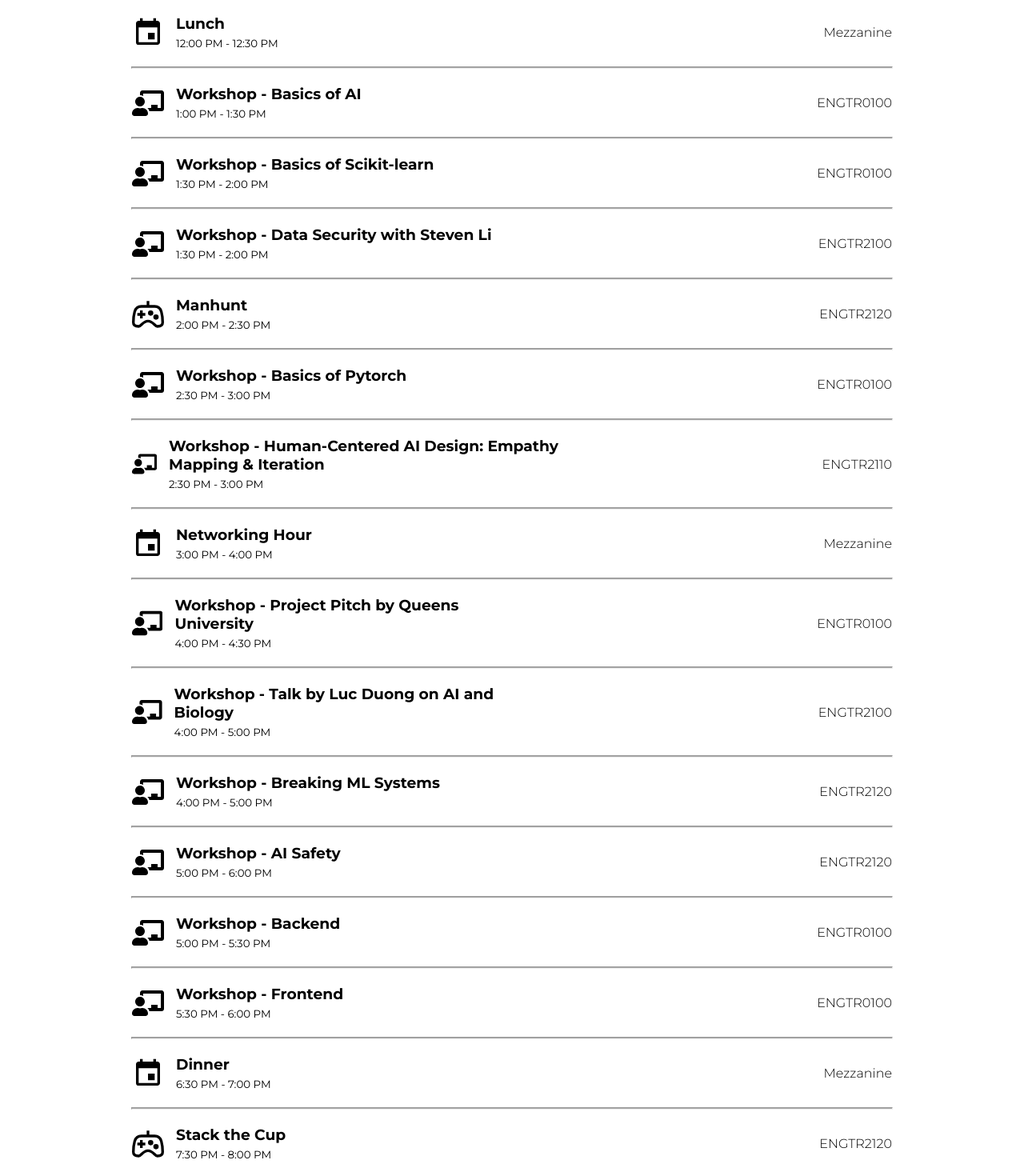
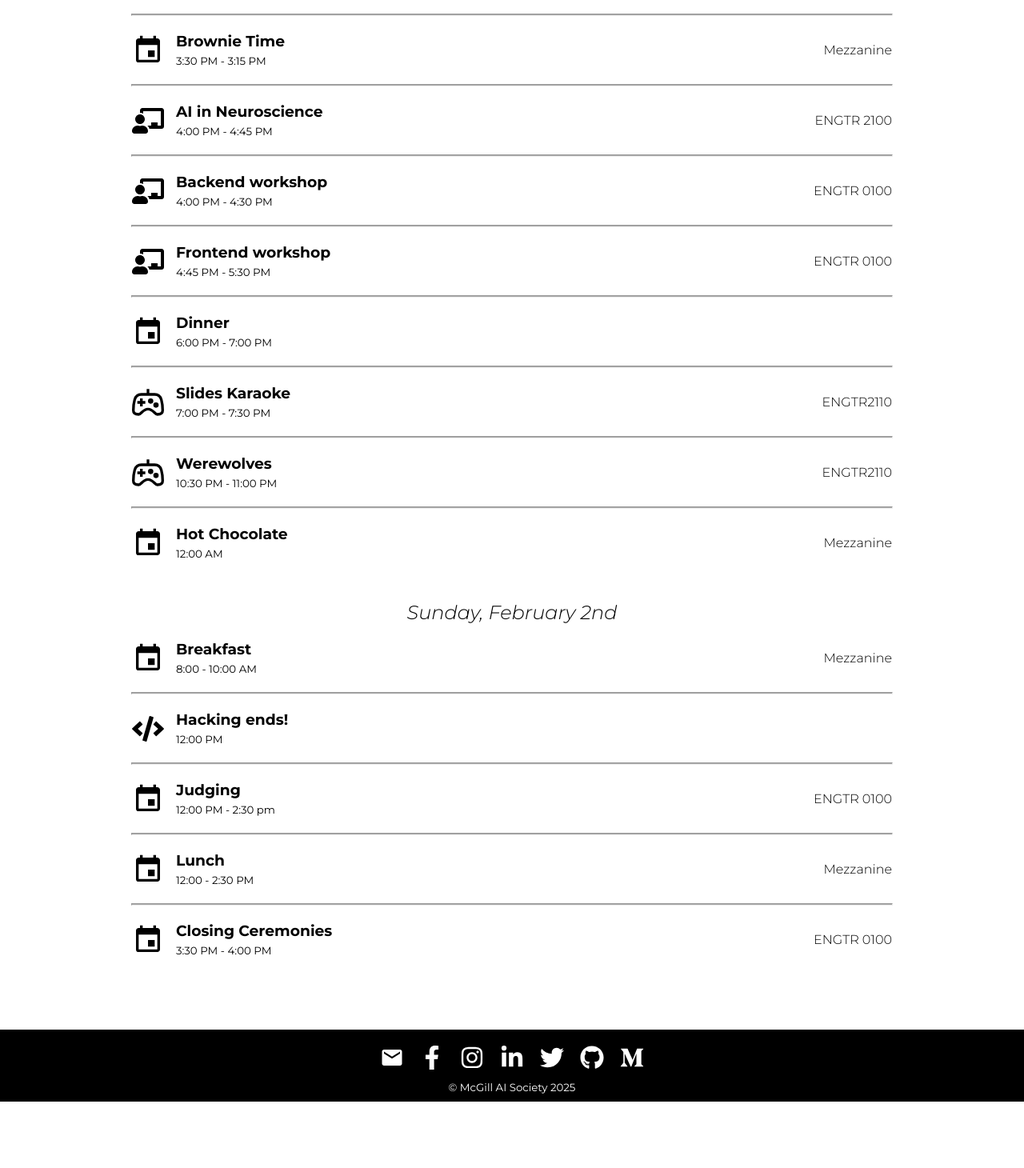
Before and after one commit to McGillAISociety/MAIShacks, a Next.js app: page /live in a window 1280 px wide. Shown: the part 810-2270 px from the top of the page at 80% size. After the commit the page ends 2187 px from the top, so only its background shows below. Built offline with nearby package versions, Linux system fonts and the light colour scheme.

Commit message:
added 2025 schedule

```diff
--- a/components/home/Landing.js
+++ b/components/home/Landing.js
@@ -21,13 +21,13 @@ export default function Landing() {
         Apply now!
       </Button>
       {/* Replace the button with this after the applications close and the new schedule is ready */}
-      {/*<Link passHref href="/live">
+      *<Link passHref href="/live">
         <div>
           <Button expand onClick={() => {}}>
             Go to live site
           </Button>
         </div>
-      </Link>*/}
+      </Link>
       {/*<Button
         onClick={() => {}}
       >
--- a/components/live/Resources.js
+++ b/components/live/Resources.js
@@ -11,11 +11,11 @@ const resources = [
     text: "Discord",
     link: "https://discord.gg/96fjuebv",
   },*/
-  {
+  /*{
     icon: <Devpost {...iconProps} />,
     text: "Devpost",
     link: "https://maishacks2023.devpost.com/",
-  },
+  },*/
 ];
 
 export default function Resources() {
--- a/components/live/Schedule.js
+++ b/components/live/Schedule.js
@@ -9,135 +9,87 @@ import styles from "../../styles/Schedule.module.scss";
 const beginner_saturday = [
   {
     type: "general",
-    time: "9:30 AM - 10:30 AM",
-    title: "Doors Open / Registration",
-    description: "Mezzanine",
+    time: "11:00 AM - 11:30 AM",
+    title: "Opening ceremony",
+    description: "ENGTR 0100",
   },
   {
     type: "general",
-    time: "10:30 AM - 11:30 AM",
-    title: "Opening ceremony",
-    description: "ENGTR0100",
-  },
-  {
-    type: "general",
-    time: "11:30 AM - 12:00 PM",
-    title: "Team matching + Devpost Registration",
-    description: "",
-  },
-  {
-    type: "hacking",
-    time: "12:00 PM",
-    title: "Hacking starts!",
-    description: "",
-  },
-  {
-    type: "general",
-    time: "12:00 PM - 12:30 PM",
+    time: "12:00 PM - 1:00 PM",
     title: "Lunch",
     description: "Mezzanine",
   },
   {
     type: "workshop",
-    time: "1:00 PM - 1:30 PM",
-    title: "Workshop - Basics of AI",
-    description: "ENGTR0100",
+    time: "1:00 PM - 1:45 PM",
+    title: "Intro to AI workshop",
+    description: "ENGTR 0100",
   },
   {
     type: "workshop",
-    time: "1:30 PM - 2:00 PM",
-    title: "Workshop - Basics of Scikit-learn",
-    description: "ENGTR0100",
+    time: "1:45 PM - 2:15 PM",
+    title: "Intro to scikit learn",
+    description: "ENGTR 0100",
   },
   {
     type: "workshop",
-    time: "1:30 PM - 2:00 PM",
-    title: "Workshop - Data Security with Steven Li",
-    description: "ENGTR2100",
+    time: "2:30 PM - 3:15 PM",
+    title: "Safety workshop",
+    description: "ENGTR 2100",
+  },
+  {
+    type: "general",
+    time: "3:30 PM - 3:15 PM",
+    title: "Brownie Time",
+    description: "Mezzanine",
+  },
+  {
+    type: "workshop",
+    time: "4:00 PM - 4:45 PM",
+    title: "AI in Neuroscience",
+    description: "ENGTR 2100",
+  },
+  {
+    type: "workshop",
+    time: "4:00 PM - 4:30 PM",
+    title: "Backend workshop",
+    description: "ENGTR 0100",
+  },
+  {
+    type: "workshop",
+    time: "4:45 PM - 5:30 PM",
+    title: "Frontend workshop",
+    description: "ENGTR 0100",
+  },
+  {
+    type: "general",
+    time: "6:00 PM - 7:00 PM",
+    title: "Dinner",
+    description: "",
   },
   {
     type: "activity",
-    time: "2:00 PM - 2:30 PM",
-    title: "Manhunt",
-    description: "ENGTR2120",
+    time: "7:00 PM - 7:30 PM",
+    title: "Slides Karaoke",
+    description: "ENGTR2110",
   },
   {
-    type: "workshop",
-    time: "2:30 PM - 3:00 PM",
-    title: "Workshop - Basics of Pytorch",
-    description: "ENGTR0100",
-  },
-  {
-    type: "workshop",
-    time: "2:30 PM - 3:00 PM",
-    title: "Workshop - Human-Centered AI Design: Empathy Mapping & Iteration",
+    type: "activity",
+    time: "10:30 PM - 11:00 PM",
+    title: "Werewolves",
     description: "ENGTR2110",
   },
   {
     type: "general",
-    time: "3:00 PM - 4:00 PM",
-    title: "Networking Hour",
+    time: "12:00 AM",
+    title: "Hot Chocolate",
     description: "Mezzanine",
-  },
-  {
-    type: "workshop",
-    time: "4:00 PM - 4:30 PM",
-    title: "Workshop - Project Pitch by Queens University",
-    description: "ENGTR0100",
-  },
-  {
-    type: "workshop",
-    time: "4:00 PM - 5:00 PM",
-    title: "Workshop - Talk by Luc Duong on AI and Biology",
-    description: "ENGTR2100",
-  },
-  {
-    type: "workshop",
-    time: "4:00 PM - 5:00 PM",
-    title: "Workshop - Breaking ML Systems",
-    description: "ENGTR2120",
-  },
-  {
-    type: "workshop",
-    time: "5:00 PM - 6:00 PM",
-    title: "Workshop - AI Safety",
-    description: "ENGTR2120",
-  },
-  {
-    type: "workshop",
-    time: "5:00 PM - 5:30 PM",
-    title: "Workshop - Backend",
-    description: "ENGTR0100",
-  },
-  {
-    type: "workshop",
-    time: "5:30 PM - 6:00 PM",
-    title: "Workshop - Frontend",
-    description: "ENGTR0100",
-  },
-  {
-    type: "general",
-    time: "6:30 PM - 7:00 PM",
-    title: "Dinner",
-    description: "Mezzanine",
-  },
-  {
-    type: "activity",
-    time: "7:30 PM - 8:00 PM",
-    title: "Stack the Cup",
-    description: "ENGTR2120",
-  },
-  {
-    type: "activity",
-    time: "8:00 PM - 8:30 PM",
-    title: "Origami",
-    description: "ENGTR2120",
-  },
+  }
 ];
 const beginner_sunday = [
   {
     type: "general",
-    time: "8:30 - 10:30 AM",
+    time: "8:00 - 10:00 AM",
     title: "Breakfast",
     description: "Mezzanine",
   },
@@ -149,21 +101,21 @@ const beginner_sunday = [
   },
   {
     type: "general",
-    time: "12:00 PM",
+    time: "12:00 PM - 2:30 pm",
+    title: "Judging",
+    description: "ENGTR 0100",
+  },
+  {
+    type: "general",
+    time: "12:00 - 2:30 PM",
     title: "Lunch",
     description: "Mezzanine",
   },
   {
     type: "general",
-    time: "12:00 - 2:00 PM",
-    title: "Judging",
-    description: "Mezzanine",
-  },
-  {
-    type: "general",
-    time: "2:30 PM - 3:30 PM",
+    time: "3:30 PM - 4:00 PM",
     title: "Closing Ceremonies",
-    description: "ENGTR0100",
+    description: "ENGTR 0100",
   },
 ];
 
@@ -212,9 +164,9 @@ const renderDay = (events) => {
 export default function Schedule() {
   return (
     <div>
-      <h3 className={styles["day-title"]}>Saturday, September 30th</h3>
+      <h3 className={styles["day-title"]}>Saturday, February 1st</h3>
       {renderDay(beginner_saturday)}
-      <h3 className={styles["day-title"]}>Sunday, October 1st</h3>
+      <h3 className={styles["day-title"]}>Sunday, February 2nd</h3>
       {renderDay(beginner_sunday)}
     </div>
     /*<Tabs className="Tabs">
--- a/components/shared/Footer.js
+++ b/components/shared/Footer.js
@@ -54,7 +54,7 @@ export default function Footer() {
         ))}
       </div>
       <div className="flex">
-        <small>© McGill AI Society 2023</small>
+        <small>© McGill AI Society 2025</small>
       </div>
     </footer>
   );
--- a/pages/live.js
+++ b/pages/live.js
@@ -8,7 +8,7 @@ export default function Live() {
   return (
     <>
       <MetaTags
-        title="LIVE | MAIS Hacks 2023"
+        title="LIVE | MAIS Hacks 2025"
         description="Canada's largest AI hackathon"
         imagePath="/meta/banner.png"
         route="/live"
```
